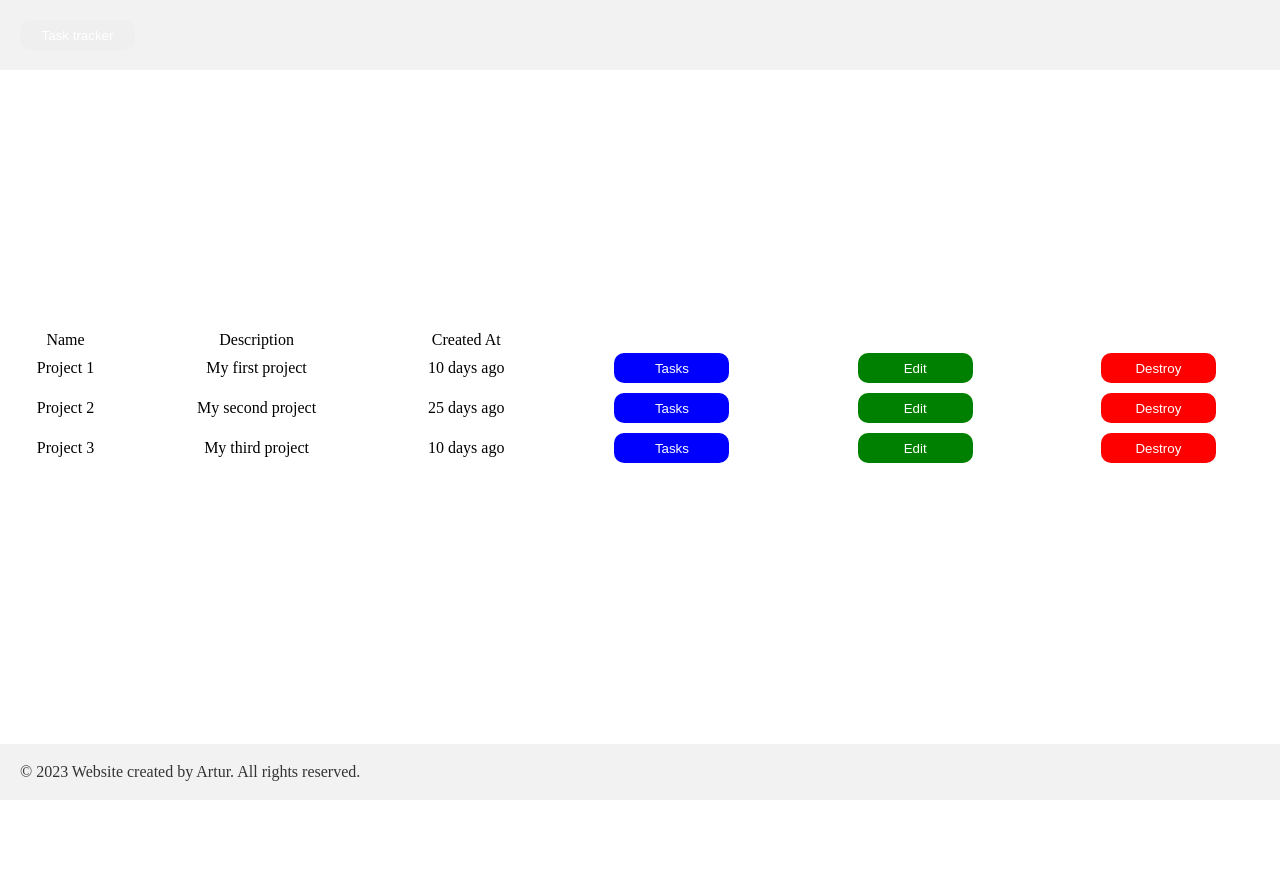
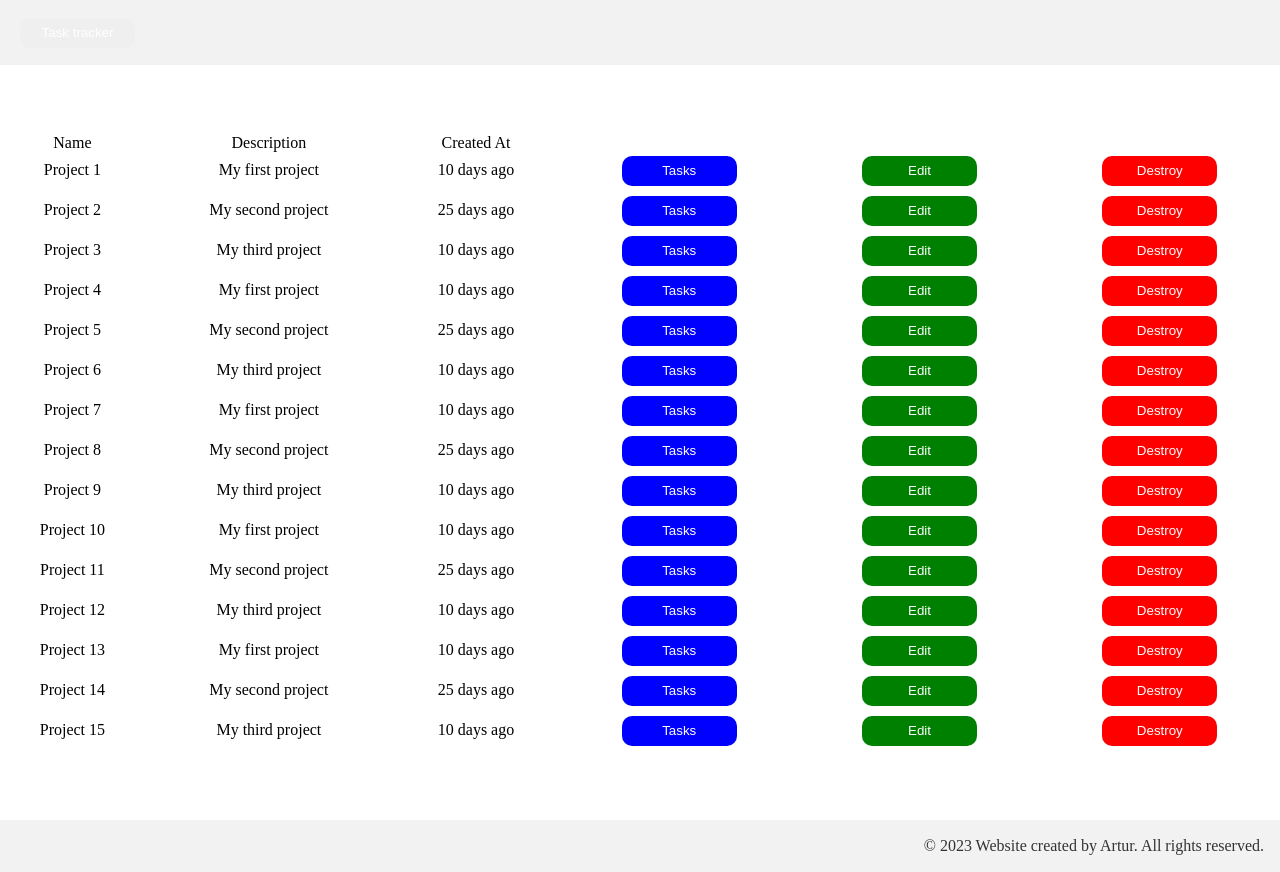
Before and after one commit to JustArtur/task_tracker_react_2023, a React (Create React App) app: page / in a window 1280 px wide. Shown: the top 872 px of the page. Before the commit the page ends 800 px from the top, so only its background shows below. Built offline with nearby package versions, Linux system fonts and the light colour scheme.

Commit message:
Add more data to mockProjects Fix footer position

```diff
--- a/src/components/molecules/Footer/Footer.jsx
+++ b/src/components/molecules/Footer/Footer.jsx
@@ -1,13 +1,17 @@
 import React from "react";
 import styled from "styled-components";
 
+export const FOOTER_HEIGHT = "20px";
+
 const FooterWrapper = styled.footer`
+  display: flex;
+  justify-content: end;
+  align-items: center;
   background-color: #f2f2f2;
-  padding: 20px;
-  bottom: 0;
+  padding: 1rem;
+  height: ${FOOTER_HEIGHT};
+  right: 0;
   left: 0;
-  width: 100%;
-  justify-content: end;
   position: absolute;
 `;
 
--- a/src/components/molecules/Header/Header.jsx
+++ b/src/components/molecules/Header/Header.jsx
@@ -3,11 +3,15 @@ import styled from "styled-components";
 import { Link } from "react-router-dom";
 import Button from "../../atoms/Button";
 
+export const HEADER_HEIGHT = "25px";
+
 const HeaderWrapper = styled.header`
   background-color: #f2f2f2;
   padding: 20px;
   display: flex;
-  position: fixed;
+  position: sticky;
+  height: ${HEADER_HEIGHT};
+  align-items: center;
   top: 0;
   left: 0;
   width: 100%;
--- a/src/components/organisms/ProjectsTable/mockProjects.jsx
+++ b/src/components/organisms/ProjectsTable/mockProjects.jsx
@@ -14,4 +14,64 @@ export default [
     description: "My third project",
     createdAt: "10 days ago",
   },
+  {
+    name: "Project 4",
+    description: "My first project",
+    createdAt: "10 days ago",
+  },
+  {
+    name: "Project 5",
+    description: "My second project",
+    createdAt: "25 days ago",
+  },
+  {
+    name: "Project 6",
+    description: "My third project",
+    createdAt: "10 days ago",
+  },
+  {
+    name: "Project 7",
+    description: "My first project",
+    createdAt: "10 days ago",
+  },
+  {
+    name: "Project 8",
+    description: "My second project",
+    createdAt: "25 days ago",
+  },
+  {
+    name: "Project 9",
+    description: "My third project",
+    createdAt: "10 days ago",
+  },
+  {
+    name: "Project 10",
+    description: "My first project",
+    createdAt: "10 days ago",
+  },
+  {
+    name: "Project 11",
+    description: "My second project",
+    createdAt: "25 days ago",
+  },
+  {
+    name: "Project 12",
+    description: "My third project",
+    createdAt: "10 days ago",
+  },
+  {
+    name: "Project 13",
+    description: "My first project",
+    createdAt: "10 days ago",
+  },
+  {
+    name: "Project 14",
+    description: "My second project",
+    createdAt: "25 days ago",
+  },
+  {
+    name: "Project 15",
+    description: "My third project",
+    createdAt: "10 days ago",
+  },
 ];
--- a/src/components/templates/DefaultTemplate.jsx
+++ b/src/components/templates/DefaultTemplate.jsx
@@ -2,12 +2,15 @@ import React from "react";
 import styled from "styled-components";
 import Header from "../molecules/Header";
 import Footer from "../molecules/Footer";
+import { HEADER_HEIGHT } from "../molecules/Header/Header";
+import { FOOTER_HEIGHT } from "../molecules/Footer/Footer";
 
 const MainContent = styled.div`
   display: flex;
   justify-content: center;
   align-items: center;
-  height: 100vh;
+  min-height: calc(100vh - ${HEADER_HEIGHT} - ${FOOTER_HEIGHT});
+  overflow: auto;
 `;
 const DefaultTemplate = ({ children }) => {
   return (
```
